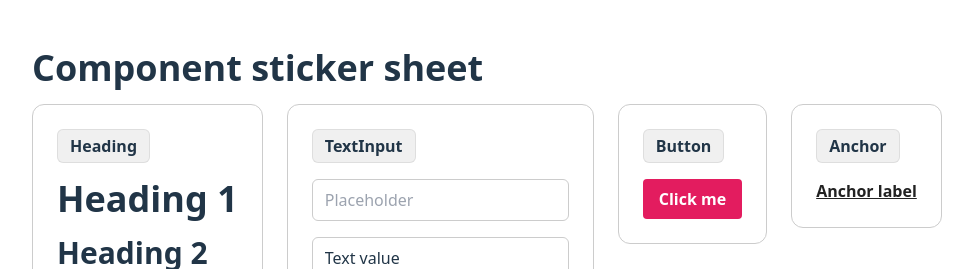
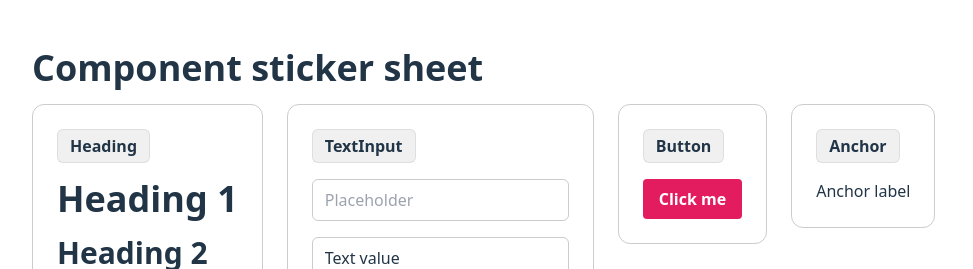
Before and after one commit to taysea/tech-stack-exp, a React (Vite) app: page / in a window 1280 px wide. Shown: the top 269 px of the page, without its empty margins (16-989 px from the left). Built offline with nearby package versions, Linux system fonts and the light colour scheme.

Commit message:
adjust anchor styling

```diff
--- a/src/components/Anchor/Anchor.css
+++ b/src/components/Anchor/Anchor.css
@@ -1,8 +1,3 @@
-.anchor {
-  @apply text-text-default font-semibold;
-  text-decoration: underline;
+.anchor:hover {
+  @apply underline;
 }
-
-.anchor:hover {
-  @apply text-text-strong;
-}
--- a/src/index.css
+++ b/src/index.css
@@ -16,7 +16,4 @@
     color: #213547;
     background-color: #ffffff;
   }
-  a:hover {
-    color: #747bff;
-  }
 }
```
